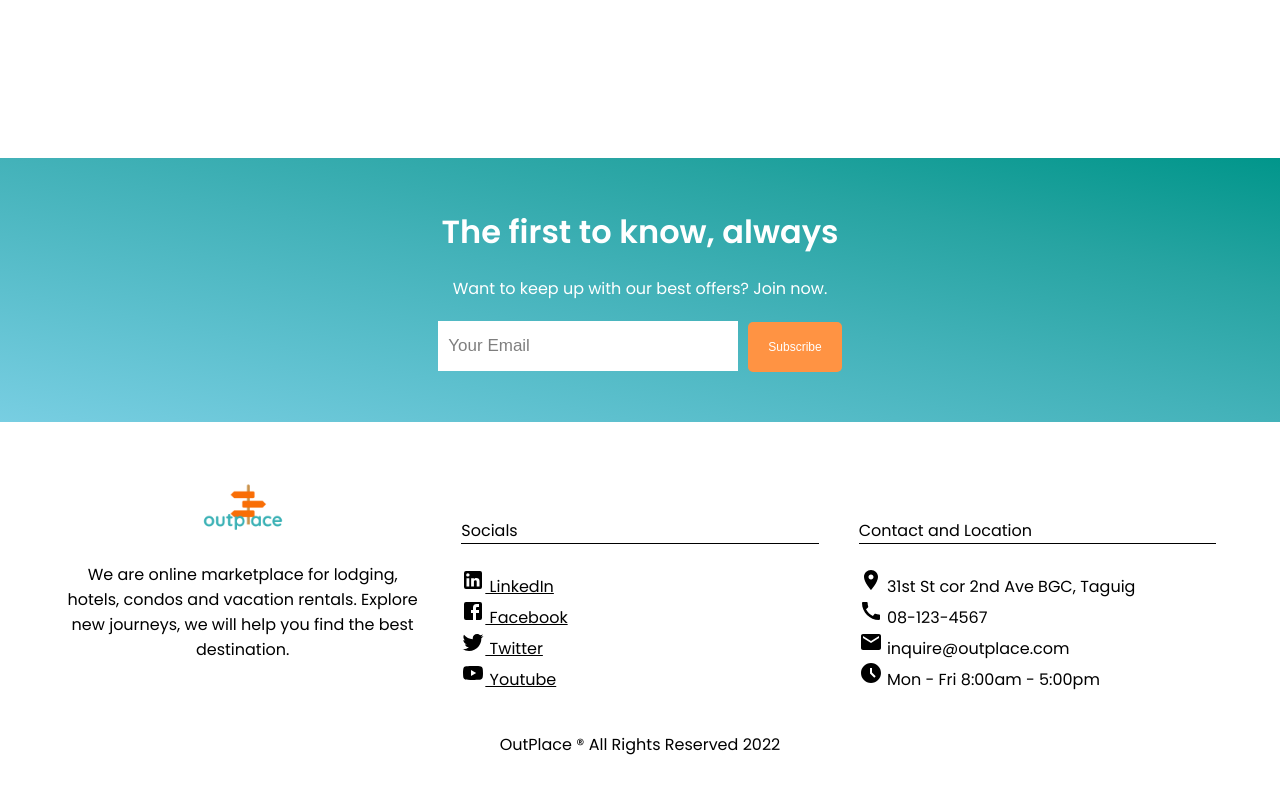
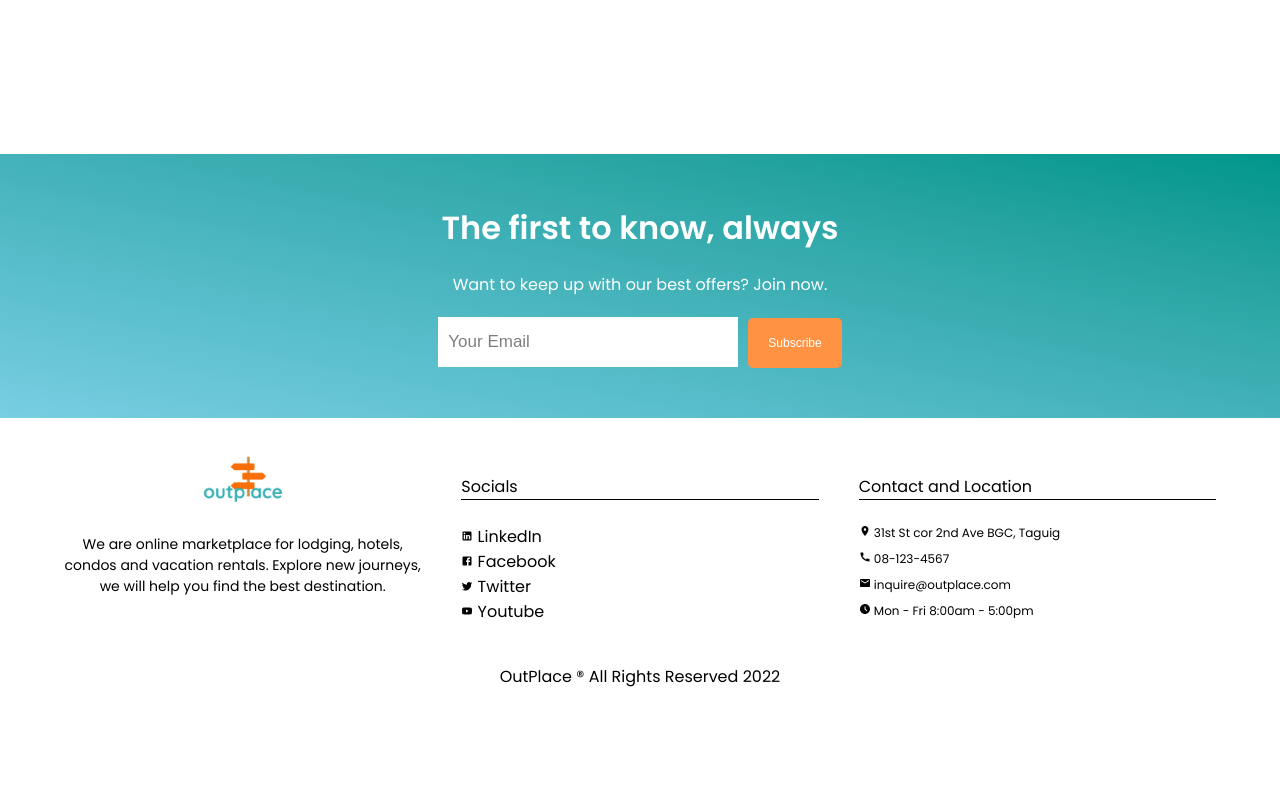
Before and after one commit to mendoza2929/booking, a React (Create React App) app in the folder client/: page / in a window 1280 px wide. Shown: the part 2514-3307 px from the top of the page. After the commit the page ends 3219 px from the top, so only its background shows below. Built offline with nearby package versions, Linux system fonts and the light colour scheme; no server answers.

Commit message:
edit font size in footer

```diff
--- a/client/src/components/home/footer/Footer.jsx
+++ b/client/src/components/home/footer/Footer.jsx
@@ -16,7 +16,7 @@ import AccessTimeFilledIcon from '@mui/icons-material/AccessTimeFilled';
 const Footer = () => {
   return (
     <footer>
-    <Box px={{xs:2, sm:3}} py={{xs:3, sm:5}}>
+    <Box px={{xs:1, sm:2}} py={{xs:1, sm:2}}>
         <Container maxWidth="lg">
             <Grid container spacing={5}>
                 <Grid item xs={12} sm={4}>
@@ -28,41 +28,41 @@ const Footer = () => {
                     </p>
                 </Grid>
                 <Grid item xs={12} sm={4}>
-                    <Box borderBottom={1}  paddingTop={7}>  Socials</Box>
+                    <Box borderBottom={1}  paddingTop={5}>  Socials </Box>
                         <Box paddingTop={3}>
-                            <Link href='#' color='inherit' className='socials'>
-                            <LinkedInIcon/> LinkedIn
+                            <Link href='#' color='inherit' className='socials' style={{ textDecoration: 'none' }}>
+                            <LinkedInIcon className='icon 'style={{ fontSize: '12px' }}/> LinkedIn
                             </Link>
                         </Box>
                     <Box>
-                        <Link href='#' color='inherit' className='socials'>
-                        <FacebookIcon/> Facebook
+                        <Link href='#' color='inherit' className='socials' style={{ textDecoration: 'none' }}>
+                        <FacebookIcon className='icon' style={{ fontSize: '12px' }}/> Facebook
                         </Link>
                     </Box>
                     <Box>
-                        <Link href='#' color='inherit' className='socials'>
-                        <TwitterIcon/> Twitter
+                        <Link href='#' color='inherit' className='socials' style={{ textDecoration: 'none' }}>
+                        <TwitterIcon className='icon' style={{ fontSize: '12px' }}/> Twitter
                         </Link>
                     </Box>
                     <Box>
-                        <Link href='#' color='inherit' className='socials'>
-                        <YouTubeIcon/> Youtube
+                        <Link href='#' color='inherit' className='socials' style={{ textDecoration: 'none' }}>
+                        <YouTubeIcon className='icon' style={{ fontSize: '12px' }}/> Youtube
                         </Link>
                     </Box>
                 </Grid>
                 <Grid item xs={12} sm={4}>
-                        <Box borderBottom={1} paddingTop={7}>Contact and Location</Box>
-                            <Box paddingTop={3}>
-                            <LocationOnIcon/> 31st St cor 2nd Ave BGC, Taguig
+                        <Box borderBottom={1} paddingTop={5}>Contact and Location</Box>
+                            <Box paddingTop={3} style={{ fontSize: '12px' }} paddingBottom={1}>
+                            <LocationOnIcon style={{ fontSize: '12px' }}/> 31st St cor 2nd Ave BGC, Taguig
                         </Box>
-                        <Box>
-                            <CallIcon/> 08-123-4567
+                        <Box  style={{ fontSize: '12px' }} paddingBottom={1}>
+                            <CallIcon style={{ fontSize: '12px' }}/> 08-123-4567
                         </Box>
-                        <Box>
-                            <EmailIcon/> inquire@outplace.com
+                        <Box  style={{ fontSize: '12px' }} paddingBottom={1}>
+                            <EmailIcon style={{ fontSize: '12px' }}/> inquire@outplace.com
                     </Box>
-                    <Box>
-                            <AccessTimeFilledIcon/> Mon - Fri 8:00am - 5:00pm
+                    <Box  style={{ fontSize: '12px' }}>
+                            <AccessTimeFilledIcon style={{ fontSize: '12px' }}/> Mon - Fri 8:00am - 5:00pm
                         </Box>
                 </Grid>
             </Grid>
--- a/client/src/components/home/footer/footer.css
+++ b/client/src/components/home/footer/footer.css
@@ -2,8 +2,14 @@ h4{
     text-align: center;
  }
 
+ .socials{
+    font-size: 14px;
+ }
+
+
  .socials:hover{
      color: #ff9144;
+
  }
 .fLogo{
     height: 100px;
@@ -15,4 +21,5 @@ h4{
 
 p{
     text-align: center;
+    font-size: 14px;
 }
```
